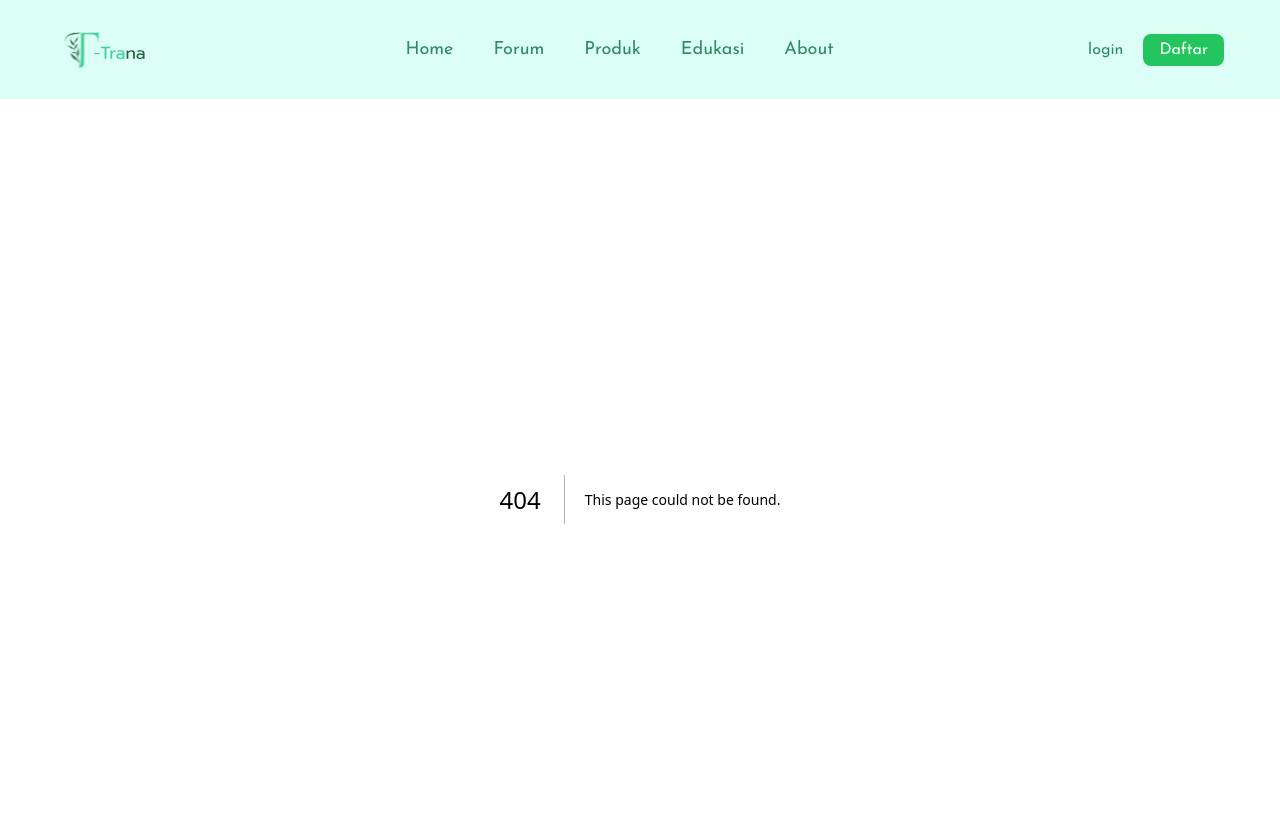
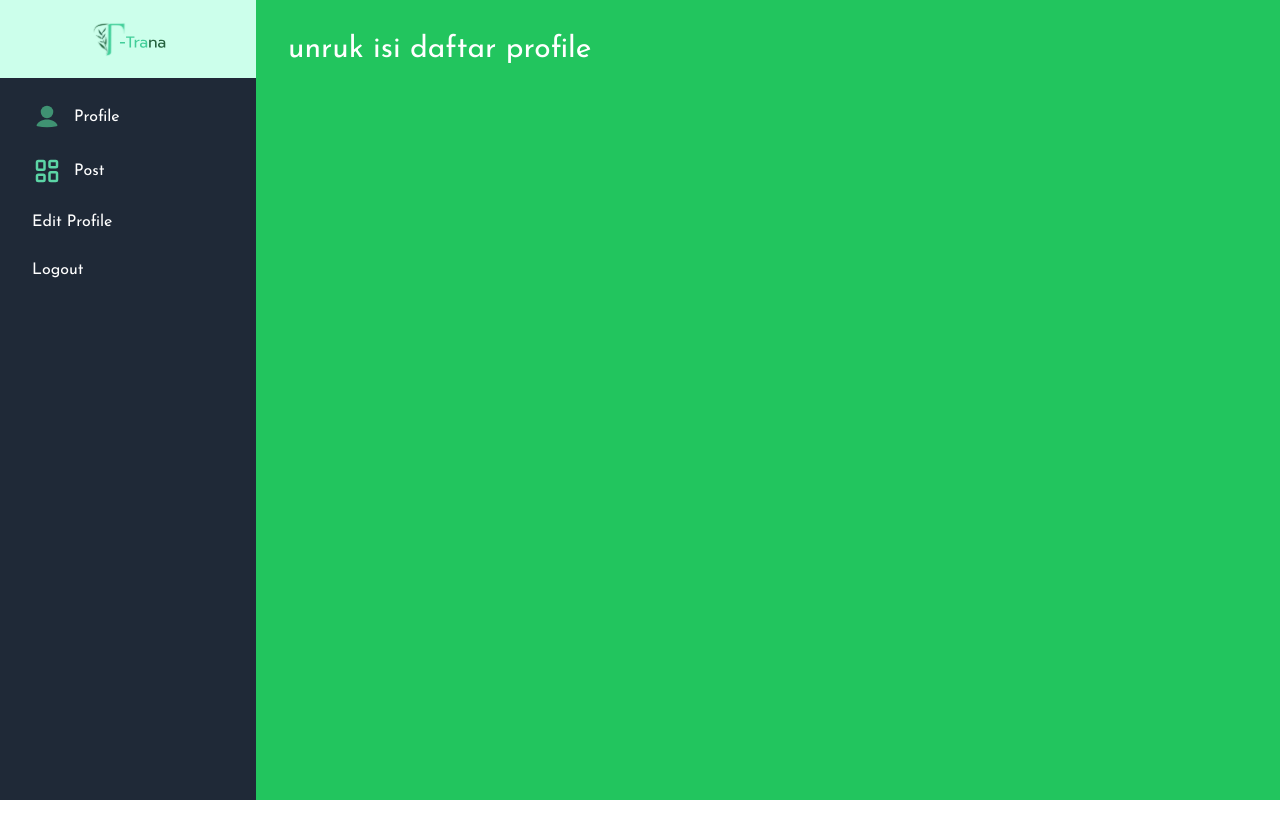
Before and after one commit to auliarahman789/ornatredec, a Next.js app: page /profile in a window 1280 px wide. Before the commit this address had no page. Shown: the top 838 px of the page. After the commit the page ends 800 px from the top, so only its background shows below. Built offline with nearby package versions, Linux system fonts and the light colour scheme.

Commit message:
membuat halaman profile

```diff
--- a/src/app/components/layout2.tsx
+++ b/src/app/components/layout2.tsx
@@ -1,12 +1,11 @@
 "use client";
 import { Josefin_Sans as JosefinSans } from "next/font/google";
-
 import { usePathname } from "next/navigation";
 import Navbar from "./homepage/navbar";
 
 const josefinSans = JosefinSans({ subsets: ["latin"] });
 
-const disableNavbar = ["/auths"];
+const disableNavbar = ["/auths", "/profile"];
 
 export default function RootLayoutClient({
   children,
--- /dev/null
+++ b/src/app/components/sidebar.tsx
@@ -0,0 +1,54 @@
+import Image from "next/image";
+
+export default function Sidebar() {
+  return (
+    <div className="flex min-h-screen">
+      {/* Sidebar */}
+      <div className="w-64 h-screen bg-gray-800 text-white flex flex-col">
+        <div className="p-4 flex justify-center bg-[#CCFFEB]">
+          <Image src="/icon/logo.svg" width={85} height={70} alt="logo" />
+        </div>
+        <nav className="flex-1 p-4 bg-gray-800">
+          <ul>
+            <li className="mb-2">
+              <a
+                href="#"
+                className="flex items-center py-2 px-4 rounded hover:bg-gray-700"
+              >
+                <Image
+                  src="/icon/profil.svg"
+                  width={30}
+                  height={30}
+                  alt="profile"
+                />
+                <span className="ml-3">Profile</span>
+              </a>
+            </li>
+            <li className="mb-2">
+              <a
+                href="#"
+                className="flex items-center py-2 px-4 rounded hover:bg-gray-700"
+              >
+                <Image src="/icon/post.svg" width={30} height={30} alt="post" />
+                <span className="ml-3">Post</span>
+              </a>
+            </li>
+            <li className="mb-2">
+              <a href="#" className="block py-2 px-4 rounded hover:bg-gray-700">
+                Edit Profile
+              </a>
+            </li>
+            <li className="mb-2">
+              <a href="#" className="block py-2 px-4 rounded hover:bg-gray-700">
+                Logout
+              </a>
+            </li>
+          </ul>
+        </nav>
+      </div>
+      <div className="flex-1 bg-green-500">
+        <h1 className="text-white text-3xl p-8">unruk isi daftar profile</h1>
+      </div>
+    </div>
+  );
+}
--- /dev/null
+++ b/src/app/profile/page.tsx
@@ -0,0 +1,12 @@
+import React from "react";
+import Sidebar from "../components/sidebar";
+
+function page() {
+  return (
+    <div>
+      <Sidebar />
+    </div>
+  );
+}
+
+export default page;
```
Also changed, not shown: public/icon/post.svg (added), public/icon/profil.svg (added).
